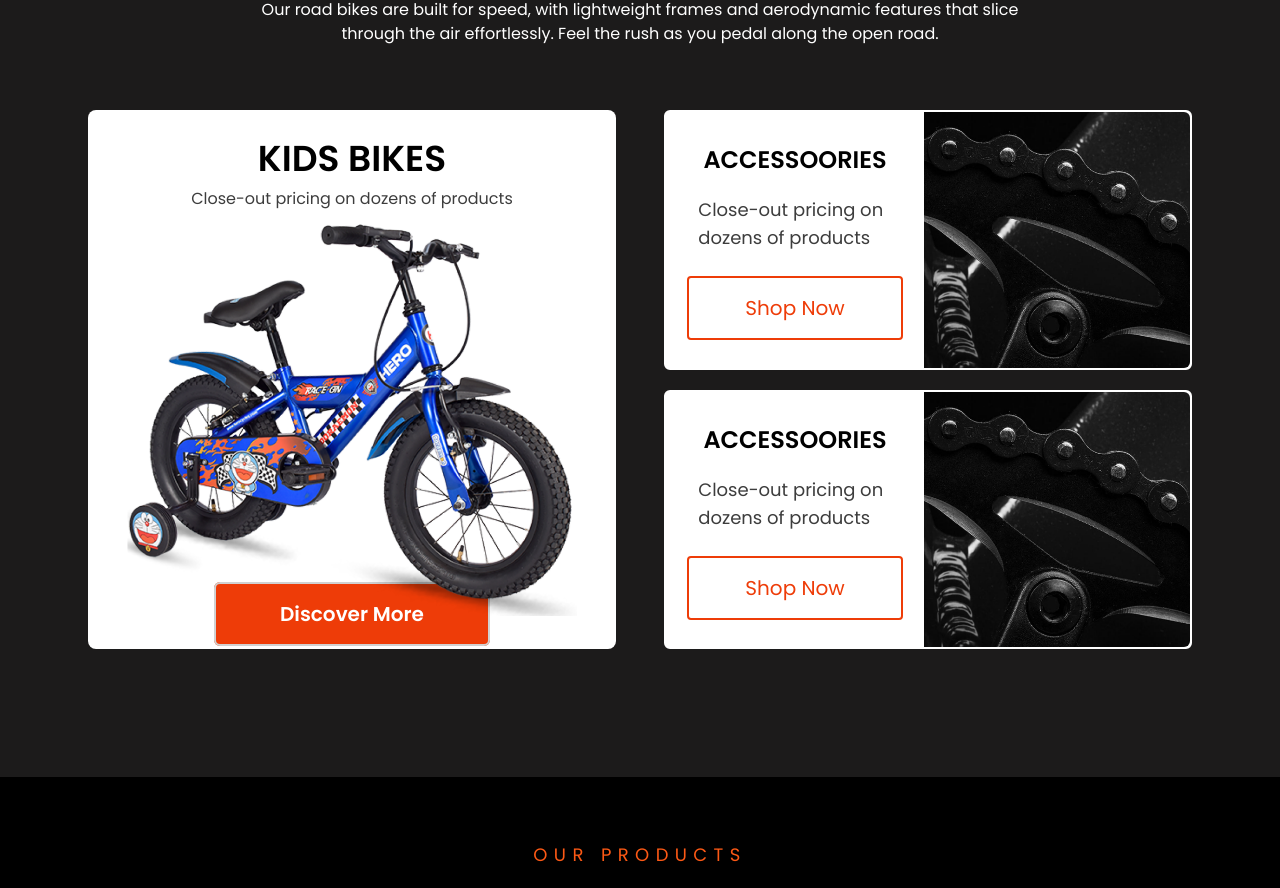
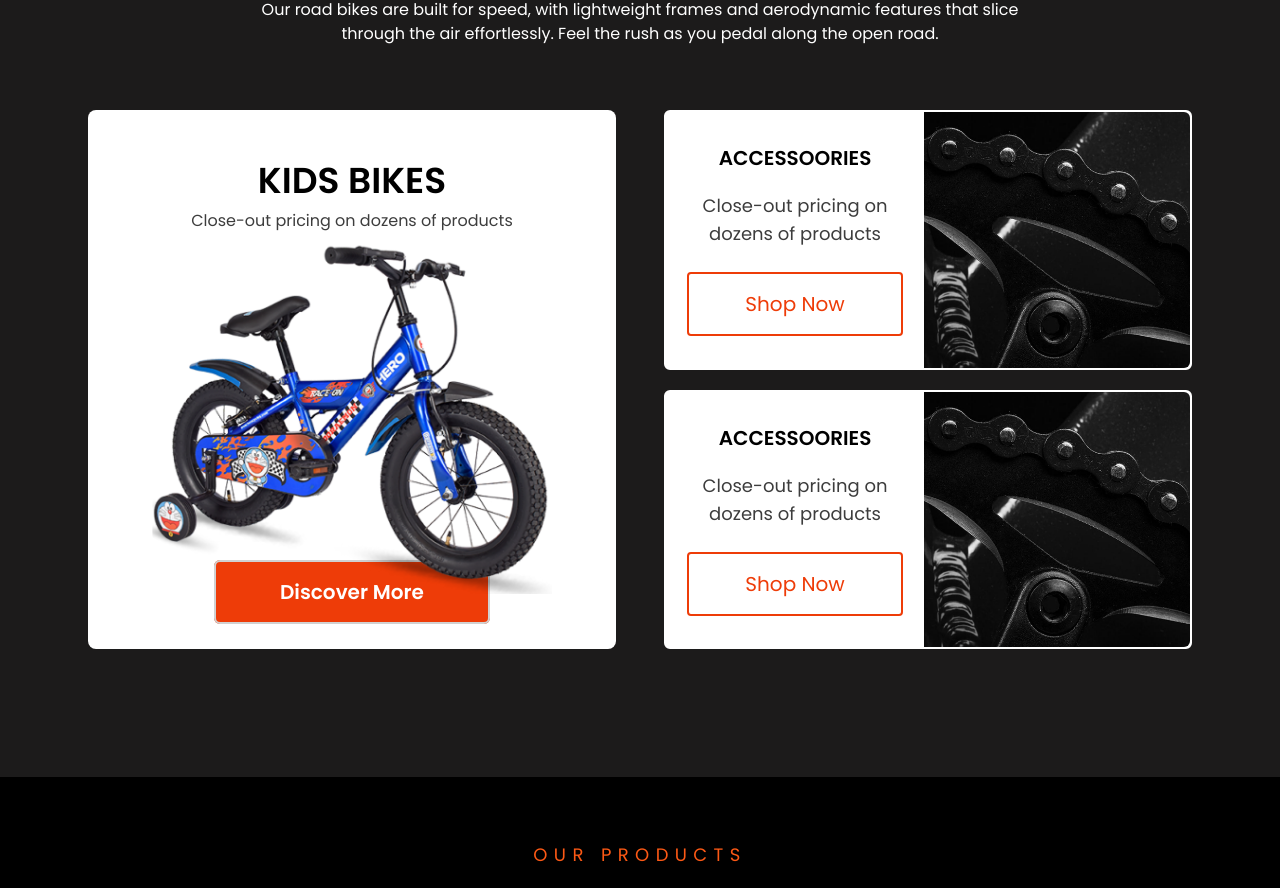
Before and after one commit to MohamedAbobakr12/E-Bike, a Next.js app: page / in a window 1280 px wide. Shown: the part 2370-3258 px from the top of the page. Built offline with nearby package versions, Linux system fonts and the light colour scheme.

Commit message:
Update Page.jsx

```diff
--- a/src/app/Pages/Categories/Page.jsx
+++ b/src/app/Pages/Categories/Page.jsx
@@ -13,12 +13,12 @@ const Categories = () => {
                 </div>
 
                 <div className="flex max-lg:flex-col max-xl:flex-wrap justify-around max-w-6xl max-xl:max-w-5xl max-lg:w-max max-lg:gap-y-8 h-max mx-auto mt-16">
-                    <div className="flex flex-col justify-center w-[33rem] max-xl:w-[30rem] max-md:w-[28rem] max-lg:h-[35rem] max-md:mx-auto bg-white rounded-lg">
+                    <div className="flex flex-col justify-center w-[33rem] max-xl:w-[30rem] max-md:w-[25rem] max-lg:h-[35rem] max-md:mx-auto bg-white rounded-lg">
                         <h1 className="text-4xl font-semibold text-center text-black mt-2">KIDS BIKES</h1>
                         <p className="text-center text-gray-900 mt-2">Close-out pricing on dozens of products</p>
-                        <div className="flex justify-center w-max mt-2 mx-auto">
+                        <div className="flex items-center justify-center w-max mt-2 mx-auto">
                             <Image
-                                width={450}
+                                width={400}
                                 height={300}
                                 src={"/bike3.png"}
                                 alt={"bike3 image"}
@@ -28,36 +28,36 @@ const Categories = () => {
                         <Link href={"#"} className="-mt-4 mx-auto"><span className="text-xl font-semibold bg-brand-600 hover:bg-white text-white hover:text-brand-600 rounded-md border-2 hover:border hover:border-brand-600 transition-all duration-300 px-16 py-4">Discover More</span></Link>
                     </div>
 
-                    <div className="flex flex-col gap-y-5 w-[33rem] max-xl:w-[30rem] max-md:w-[28rem] h-max">
+                    <div className="flex flex-col gap-y-5 w-[33rem] max-xl:w-[30rem] max-md:w-[26rem] h-max">
                         <div className="flex justify-around border-2 border-white rounded-md h-[50%] bg-white w-full">
-                            <div className="flex flex-col mt-8 w-[50%] h-max">
-                                <h1 className="text-2xl text-center font-semibold">ACCESSOORIES</h1>
-                                <p className="text-lg max-xl:text-sm text-gray-900 w-[75%] mt-5 self-center">Close-out pricing on dozens of products</p>
-                                <Link href={"#"} className="text-brand-600 hover:text-white border-2 border-brand-600 hover:bg-brand-600 w-max rounded px-14 max-xl:px-10 py-4 mx-auto mt-6 transition-all duration-300"><span className="text-xl">Shop Now</span></Link>
+                            <div className="flex flex-col max-md:ml-4 mt-8 max-md:mt-5 w-[50%] h-max">
+                                <h1 className="text-xl text-center font-semibold">ACCESSOORIES</h1>
+                                <p className="text-lg text-center max-xl:text-sm text-gray-900 w-[85%] max-md:w-full mt-5 max-md:mt-3 self-center">Close-out pricing on dozens of products</p>
+                                <Link href={"#"} className="text-brand-600 hover:text-white border-2 border-brand-600 hover:bg-brand-600 w-max rounded px-14 max-xl:px-10 max-md:px-8 py-4 mx-auto mt-6 max-md:mt-3 max-md:mb-4 transition-all duration-300"><span className="text-xl">Shop Now</span></Link>
                             </div>
-                            <div className="w-max grid">
+                            <div className="flex justify-end items-center w-max">
                                 <Image
                                     width={270}
                                     height={200}
                                     src={"/chainstay.png"}
                                     alt={"chainstay image"}
-                                    className="rounded-e-md"
+                                    className="rounded-e-md max-md:w-[80%] max-md:h-[100%]"
                                 />
                             </div>
                         </div>
                         <div className="flex justify-around border-2 border-white rounded-md h-[50%] bg-white w-full">
-                            <div className="flex flex-col mt-8 w-[50%] h-max">
-                                <h1 className="text-2xl text-center font-semibold">ACCESSOORIES</h1>
-                                <p className="text-lg max-xl:text-sm text-gray-900 w-[75%] mt-5 self-center">Close-out pricing on dozens of products</p>
-                                <Link href={"#"} className="text-brand-600 hover:text-white border-2 border-brand-600 hover:bg-brand-600 w-max rounded px-14 max-xl:px-10 py-4 mx-auto mt-6 transition-all duration-300"><span className="text-xl">Shop Now</span></Link>
+                            <div className="flex flex-col max-md:ml-4 mt-8 max-md:mt-5 w-[50%] h-max">
+                                <h1 className="text-xl text-center font-semibold">ACCESSOORIES</h1>
+                                <p className="text-lg text-center max-xl:text-sm text-gray-900 w-[85%] max-md:w-full mt-5 max-md:mt-3 self-center">Close-out pricing on dozens of products</p>
+                                <Link href={"#"} className="text-brand-600 hover:text-white border-2 border-brand-600 hover:bg-brand-600 w-max rounded px-14 max-xl:px-10 max-md:px-8 py-4 mx-auto mt-6 max-md:mt-3 max-md:mb-4 transition-all duration-300"><span className="text-xl">Shop Now</span></Link>
                             </div>
-                            <div className="w-max grid">
+                            <div className="flex justify-end items-center w-max">
                                 <Image
                                     width={270}
                                     height={200}
                                     src={"/chainstay.png"}
                                     alt={"chainstay image"}
-                                    className="rounded-e-md"
+                                    className="rounded-e-md max-md:w-[80%] max-md:h-[100%]"
                                 />
                             </div>
                         </div>
```
